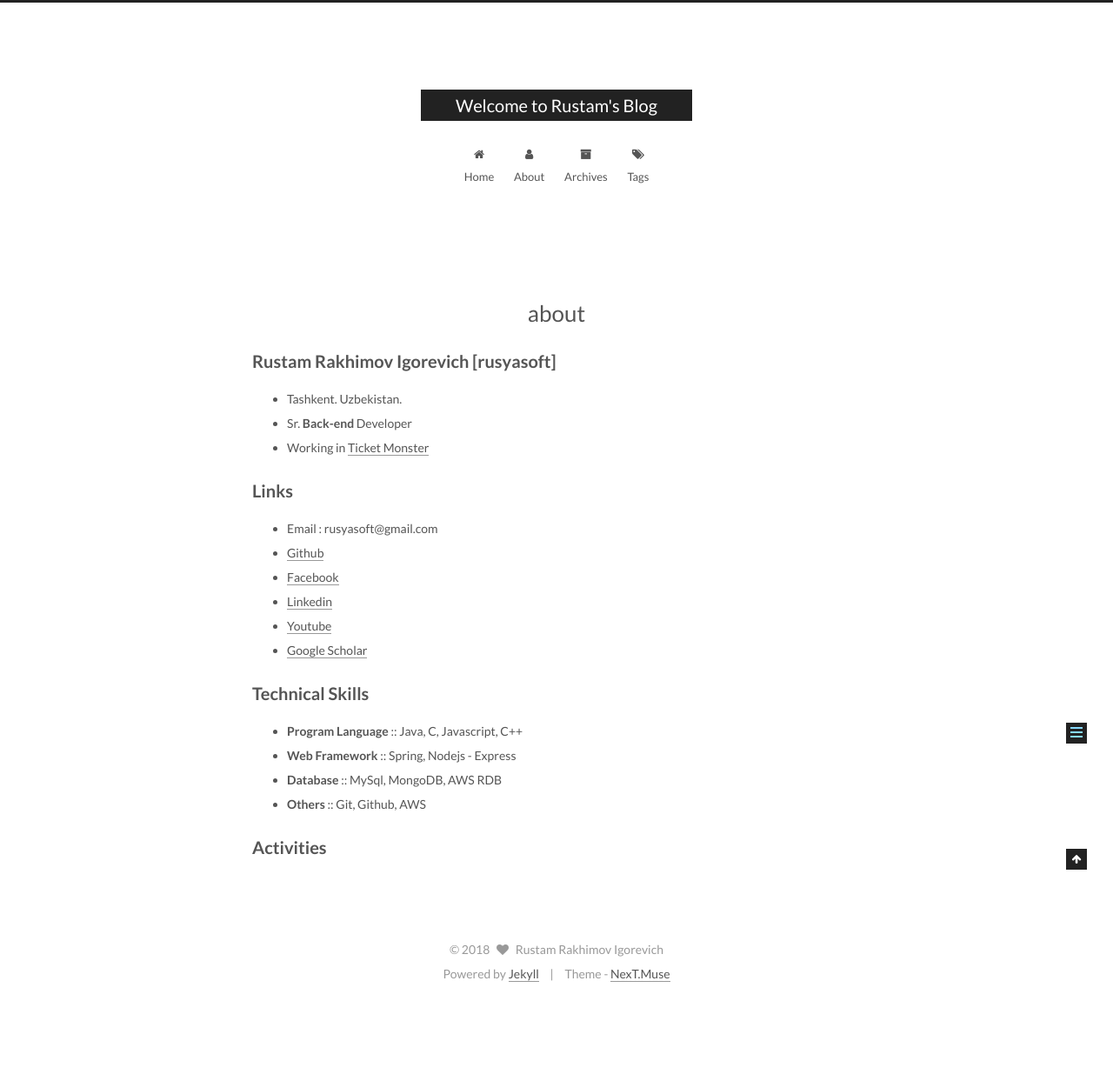
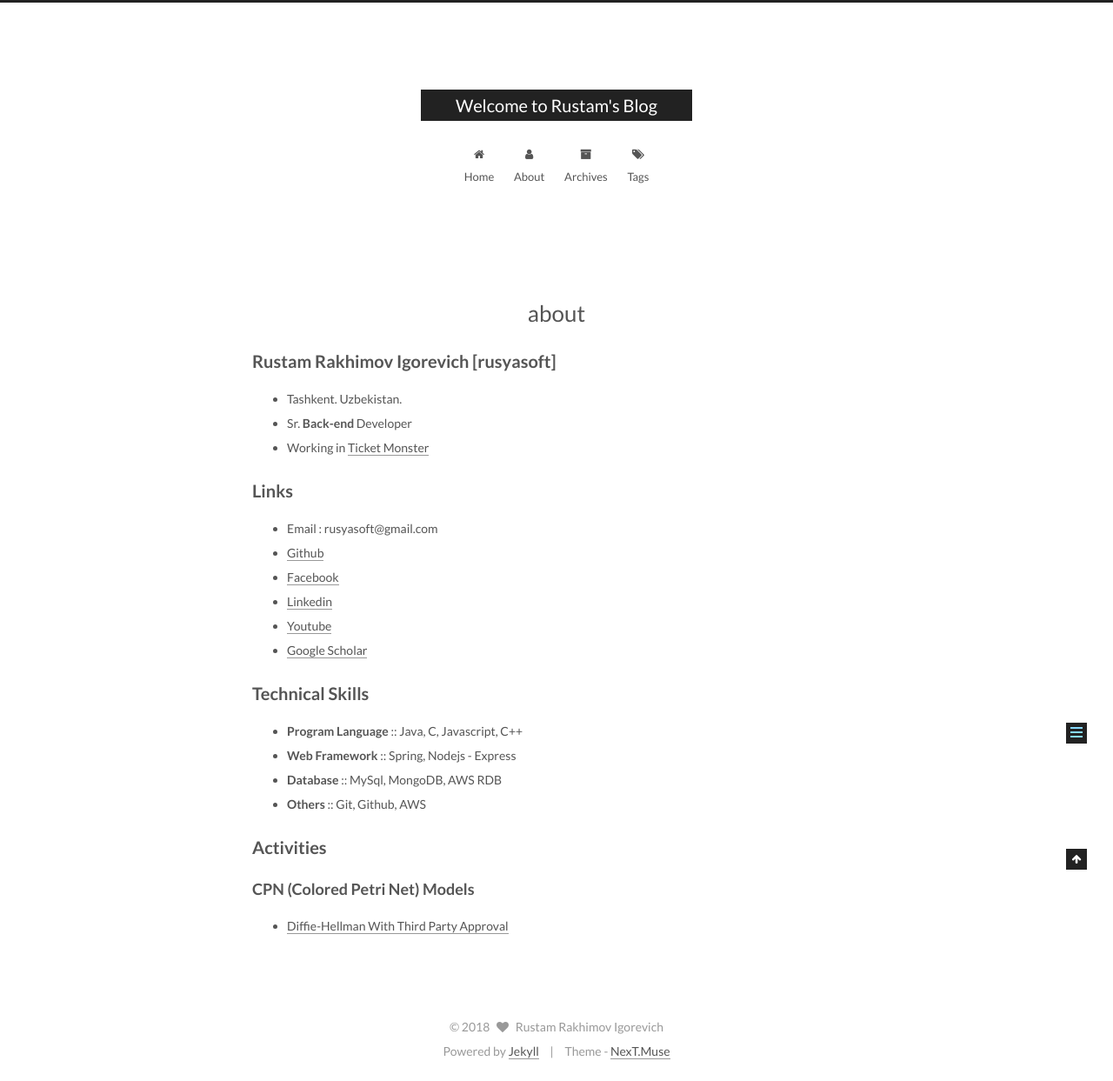
Before and after one commit to rusyasoft/rusyasoft.github.io, a Jekyll site: the page built from about/index.md, in a window 1280 px wide. Shown: the whole page at 87% size. Built offline with Jekyll 4.4.1, drawn with Linux system fonts in a browser that asks for light colours; before the commit the page ends 1154 px from its top, so only the background shows below that.

Commit message:
Update index.md
Link to third party approval

```diff
--- a/about/index.md
+++ b/about/index.md
@@ -24,3 +24,6 @@ type: about
 - **Others** :: Git, Github, AWS
 
 ## Activities
+
+### CPN (Colored Petri Net) Models
+- [Diffie-Hellman With Third Party Approval](https://raw.githubusercontent.com/rusyasoft/rusyasoft.github.io/master/assets/160409-DH_With_ThirdParty_Approval-V9-Detail_Intruder.cpn)
```
